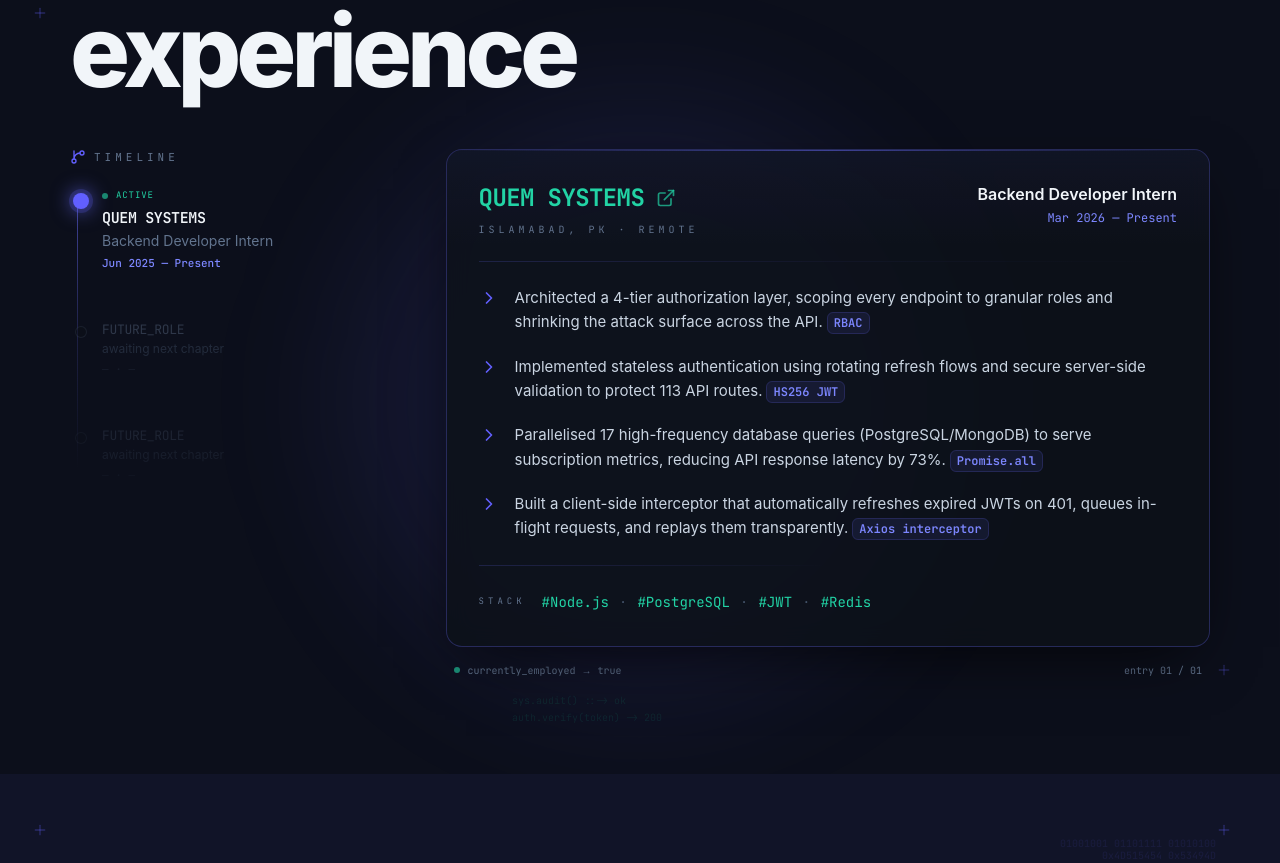
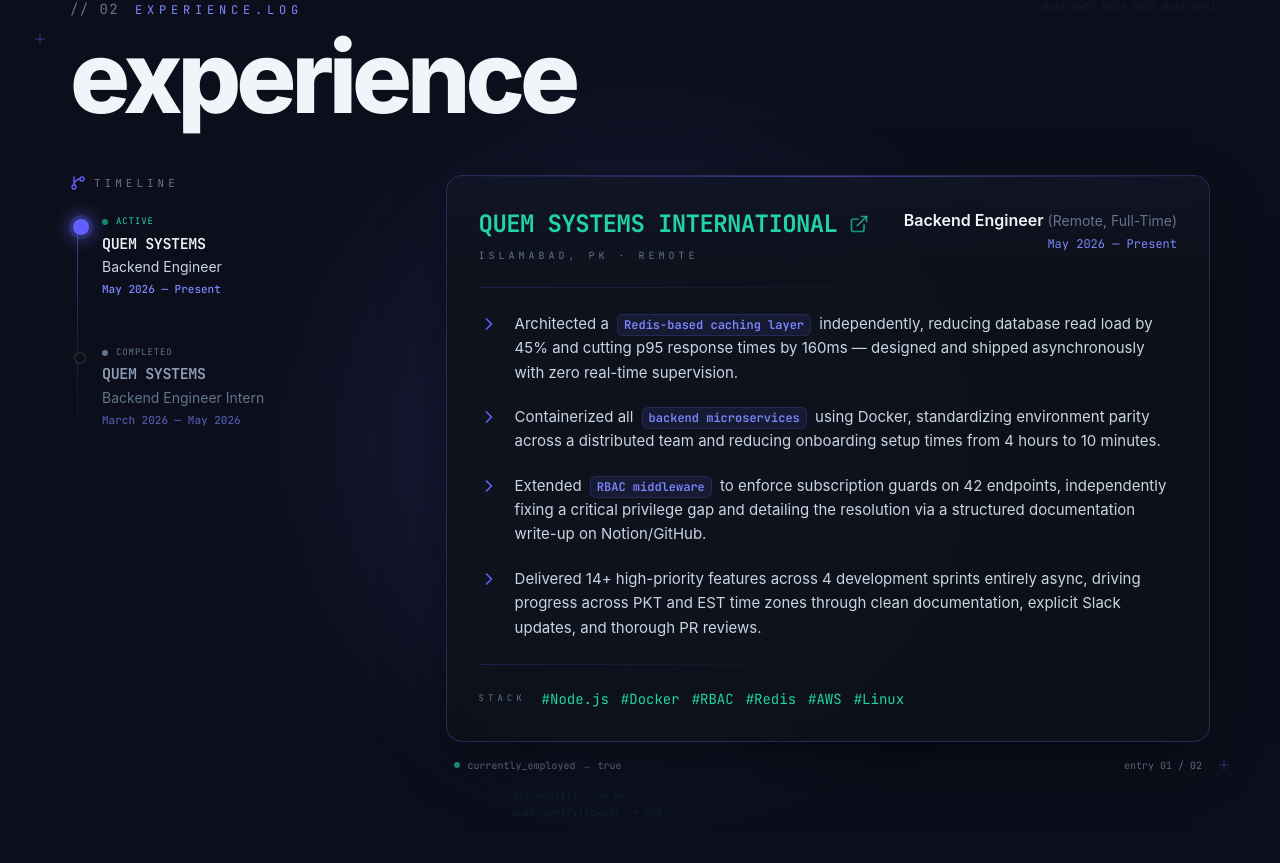
Before and after one commit to KhawajaFashi/Portfolio-Website, a Next.js app: page / in a window 1280 px wide. Shown: the part 1930-2793 px from the top of the page. Built offline with nearby package versions, Linux system fonts and the light colour scheme.

Commit message:
feat: implement hero section, experience and footer components, contact API route, and update resume file

```diff
--- a/package.json
+++ b/package.json
@@ -13,6 +13,7 @@
     "framer-motion": "^12.40.0",
     "lucide-react": "^1.17.0",
     "next": "16.2.6",
+    "nodemailer": "^8.0.10",
     "postcss": "^8.5.15",
     "react": "19.2.4",
     "react-dom": "19.2.4",
@@ -20,6 +21,7 @@
   },
   "devDependencies": {
     "@types/node": "^20",
+    "@types/nodemailer": "^8.0.0",
     "@types/react": "^19",
     "@types/react-dom": "^19",
     "eslint": "^9",
--- a/src/app/_components/Experience.tsx
+++ b/src/app/_components/Experience.tsx
@@ -1,28 +1,111 @@
 "use client";
 
+import { useState } from "react";
 import { ChevronRight, ExternalLink, GitBranch, Plus } from "lucide-react";
 import Link from "next/link";
 
-const DETAILS = [
+interface DetailBullet {
+  code: string;
+  text: string;
+}
+
+interface ExperienceItem {
+  id: string;
+  company: string;
+  shortCompany: string;
+  role: string;
+  type: string;
+  period: string;
+  location: string;
+  link: string;
+  active: boolean;
+  stack: string[];
+  details: DetailBullet[];
+}
+
+const EXPERIENCES: ExperienceItem[] = [
   {
-    code: "RBAC",
-    text: "Architected a 4-tier authorization layer, scoping every endpoint to granular roles and shrinking the attack surface across the API.",
+    id: "full-time",
+    company: "QUEM SYSTEMS INTERNATIONAL",
+    shortCompany: "QUEM SYSTEMS",
+    role: "Backend Engineer",
+    type: "Remote, Full-Time",
+    period: "May 2026 — Present",
+    location: "Islamabad, PK · remote",
+    link: "https://quemsys.github.io/",
+    active: true,
+    stack: ["Node.js", "Docker", "RBAC", "Redis", "AWS", "Linux"],
+    details: [
+      {
+        code: "Redis-based caching layer",
+        text: "Architected a Redis-based caching layer independently, reducing database read load by 45% and cutting p95 response times by 160ms — designed and shipped asynchronously with zero real-time supervision."
+      },
+      {
+        code: "backend microservices",
+        text: "Containerized all backend microservices using Docker, standardizing environment parity across a distributed team and reducing onboarding setup times from 4 hours to 10 minutes."
+      },
+      {
+        code: "RBAC middleware",
+        text: "Extended RBAC middleware to enforce subscription guards on 42 endpoints, independently fixing a critical privilege gap and detailing the resolution via a structured documentation write-up on Notion/GitHub."
+      },
+      {
+        code: "async delivery",
+        text: "Delivered 14+ high-priority features across 4 development sprints entirely async, driving progress across PKT and EST time zones through clean documentation, explicit Slack updates, and thorough PR reviews."
+      }
+    ]
+  },
+  {
+    id: "intern",
+    company: "QUEM SYSTEMS INTERNATIONAL",
+    shortCompany: "QUEM SYSTEMS",
+    role: "Backend Engineer Intern",
+    type: "Remote",
+    period: "March 2026 — May 2026",
+    location: "Islamabad, PK · remote",
+    link: "https://quemsys.github.io/",
+    active: false,
+    stack: ["Prisma ORM", "MySQL", "JWT", "Promise.all", "Axios"],
+    details: [
+      {
+        code: "MySQL queries",
+        text: "Slashed backend API response time from ~450ms to under 120ms (73% reduction) by rewriting legacy N+1 MySQL queries and generating optimal composite indexes via Prisma ORM independently."
       },
       {
         code: "HS256 JWT",
-    text: "Implemented stateless authentication using rotating refresh flows and secure server-side validation to protect 113 API routes.",
+        text: "Engineered a 4-tier security framework (HS256 JWT) securing 113 routes across user, admin, and subscription roles with bulletproof cookie isolation and account-state verification."
       },
       {
         code: "Promise.all",
-    text: "Parallelised 17 high-frequency database queries (PostgreSQL/MongoDB) to serve subscription metrics, reducing API response latency by 73%.",
+        text: "Accelerated admin dashboard workflows by batching 17 queries via Promise.all, mitigating UI blocking to render user metrics and multi-platform social data in one unified network round-trip."
       },
       {
         code: "Axios interceptor",
-    text: "Built a client-side interceptor that automatically refreshes expired JWTs on 401, queues in-flight requests, and replays them transparently.",
-  },
+        text: "Implemented an Axios interceptor managing silent JWT rotation; self-documented the architecture to enable seamless async integration for frontend developers without needing synchronous meetings."
+      }
+    ]
+  }
 ];
 
 export default function Experience() {
+  const [selectedId, setSelectedId] = useState<string>("full-time");
+
+  const selectedExp = EXPERIENCES.find((exp) => exp.id === selectedId) || EXPERIENCES[0];
+
+  // Helper function to render text with specific code segments formatted beautifully
+  const renderHighlightedText = (text: string, code: string) => {
+    const parts = text.split(code);
+    if (parts.length <= 1) return <span>{text}</span>;
+    return (
+      <>
+        {parts[0]}
+        <code className="font-mono rounded-md bg-indigo-500/10 text-indigo-400 text-xs border border-indigo-500/20 px-1.5 py-0.5 mx-1 font-semibold">
+          {code}
+        </code>
+        {parts[1]}
+      </>
+    );
+  };
+
   return (
     <section
       id="experience"
@@ -84,83 +167,75 @@ export default function Experience() {
             <div className="relative pl-8">
               <div className="bg-gradient-to-b from-[#6366F1]/60 via-[#6366F1]/20 to-transparent absolute left-[7px] top-2 bottom-4 w-px" />
 
-              {/* Active Role */}
-              <div className="relative mb-12">
-                <div className="size-4 ring-4 ring-indigo-500/20 shadow-[0_0_18px_4px_rgba(99,102,241,0.55)] rounded-full bg-indigo-500 absolute -left-[29px] top-1" />
+              {/* Dynamic Experience Selector Items */}
+              {EXPERIENCES.map((exp) => {
+                const isSelected = exp.id === selectedId;
+                return (
+                  <button
+                    key={exp.id}
+                    onClick={() => setSelectedId(exp.id)}
+                    className="relative mb-12 flex flex-col text-left group w-full cursor-pointer focus:outline-none transition-all duration-300"
+                  >
+                    {/* Selected Status Glowing Bullet */}
+                    {isSelected ? (
+                      <div className="size-4 ring-4 ring-indigo-500/20 shadow-[0_0_18px_4px_rgba(99,102,241,0.55)] rounded-full bg-indigo-500 absolute -left-[29px] top-1 transition-all duration-300" />
+                    ) : (
+                      <div className="size-3 rounded-full bg-[#0D1117] border border-slate-500/40 absolute -left-[28px] top-1.5 group-hover:border-indigo-500/60 transition-all duration-300" />
+                    )}
+
+                    {/* Indicator badge */}
                     <div className="flex mb-1 items-center gap-2">
-                  <span className="size-1.5 animate-pulse rounded-full bg-[#22D3A5]" />
-                  <span className="font-mono uppercase text-[#22D3A5] text-[9px] tracking-widest">
-                    active
+                      <span className={`size-1.5 rounded-full ${exp.active ? "bg-[#22D3A5] animate-pulse" : "bg-slate-500"}`} />
+                      <span className={`font-mono uppercase text-[9px] tracking-widest ${exp.active ? "text-[#22D3A5]" : "text-slate-500"}`}>
+                        {exp.active ? "active" : "completed"}
                       </span>
                     </div>
-                <div className="font-mono font-semibold text-slate-100 text-[15px] tracking-tight">
-                  QUEM SYSTEMS
+
+                    {/* Company and Role Details */}
+                    <div className={`font-mono font-semibold text-[15px] tracking-tight transition-colors duration-300 ${isSelected ? "text-slate-100" : "text-slate-400 group-hover:text-slate-200"}`}>
+                      {exp.shortCompany}
                     </div>
-                <div className="text-slate-500 text-sm leading-5 mt-0.5">
-                  Backend Developer Intern
+                    <div className={`text-sm leading-5 mt-0.5 transition-colors duration-300 ${isSelected ? "text-slate-300" : "text-slate-500 group-hover:text-slate-400"}`}>
+                      {exp.role}
                     </div>
-                <div className="font-mono text-indigo-400 text-[11px] mt-1 font-medium">
-                  Jun 2025 — Present
+                    <div className={`font-mono text-[11px] mt-1 font-medium transition-colors duration-300 ${isSelected ? "text-indigo-400" : "text-indigo-400/60 group-hover:text-indigo-400"}`}>
+                      {exp.period}
                     </div>
-              </div>
-
-              {/* Placeholders */}
-              <div className="relative opacity-40 mb-12">
-                <div className="size-3 rounded-full bg-[#0D1117] border border-slate-500/40 absolute -left-[27px] top-1.5" />
-                <div className="font-mono text-slate-500 text-[13px] tracking-tight">
-                  FUTURE_ROLE
-                </div>
-                <div className="text-slate-600 text-xs leading-4 mt-0.5">
-                  awaiting next chapter
-                </div>
-                <div className="font-mono text-slate-600/50 text-[11px] mt-1">
-                  — · —
-                </div>
-              </div>
-
-              <div className="relative opacity-20">
-                <div className="size-3 rounded-full bg-[#0D1117] border border-slate-500/40 absolute -left-[27px] top-1.5" />
-                <div className="font-mono text-slate-500 text-[13px] tracking-tight">
-                  FUTURE_ROLE
-                </div>
-                <div className="text-slate-600 text-xs leading-4 mt-0.5">
-                  awaiting next chapter
-                </div>
-                <div className="font-mono text-slate-600/50 text-[11px] mt-1">
-                  — · —
-                </div>
-              </div>
+                  </button>
+                );
+              })}
             </div>
           </div>
 
           {/* Details Column */}
           <div className="w-full lg:w-[70%]">
-            <div className="relative shadow-[0_20px_60px_-20px_rgba(0,0,0,0.8)] rounded-2xl bg-[#0D1117]/80 backdrop-blur-md border border-indigo-500/30 overflow-hidden">
+            <div className="relative shadow-[0_20px_60px_-20px_rgba(0,0,0,0.8)] rounded-2xl bg-[#0D1117]/80 backdrop-blur-md border border-indigo-500/30 overflow-hidden min-h-[460px] flex flex-col justify-between">
               <div className="bg-gradient-to-r from-transparent via-[#6366F1]/60 to-transparent absolute inset-x-0 top-0 h-px" />
               <div className="bg-gradient-to-b from-[#6366F1]/[0.06] to-transparent pointer-events-none absolute inset-x-0 top-0 h-24" />
 
-              <div className="relative bg-gray-900/10 p-6 sm:p-8">
+              <div className="relative bg-gray-900/10 p-6 sm:p-8 flex-1 flex flex-col justify-between">
+                <div>
                   {/* Header block inside card */}
                   <div className="flex flex-col sm:flex-row justify-between items-start gap-4 sm:gap-6">
                     <div>
                       <div className="flex items-center gap-3">
                         <span className="font-mono font-bold uppercase text-[#22D3A5] text-xl sm:text-2xl tracking-tight flex items-center gap-1.5">
-                        QUEM SYSTEMS
+                          {selectedExp.company}
                         </span>
-                      <Link href="https://quemsys.github.io/" about="_blank">
-                        <ExternalLink className="size-5 text-[#22D3A5]/70 shrink-0" />
+                        <Link href={selectedExp.link} target="_blank" rel="noopener noreferrer">
+                          <ExternalLink className="size-5 text-[#22D3A5]/70 hover:text-[#22D3A5] shrink-0 transition-colors" />
                         </Link>
                       </div>
                       <div className="font-mono uppercase text-slate-500 text-[10px] tracking-[4px] mt-2">
-                      Islamabad, PK · remote
+                        {selectedExp.location}
                       </div>
                     </div>
                     <div className="text-left sm:text-right">
                       <div className="font-semibold text-slate-100 text-sm sm:text-base">
-                      Backend Developer Intern
+                        {selectedExp.role} <span className="text-slate-500 text-xs sm:text-sm font-normal">({selectedExp.type})</span>
                       </div>
                       <div className="font-mono text-indigo-400 text-xs mt-1">
-                      Mar 2026 — Present
+                        {selectedExp.period}
                       </div>
                     </div>
                   </div>
@@ -169,20 +244,18 @@ export default function Experience() {
 
                   {/* Bullets content */}
                   <div className="flex flex-col gap-5">
-                  {DETAILS.map((item, i) => (
+                    {selectedExp.details.map((item, i) => (
                       <div key={i} className="flex items-start gap-3 sm:gap-4 group">
                         <ChevronRight className="size-5 shrink-0 text-indigo-500 mt-0.5 group-hover:translate-x-0.5 transition-transform" />
                         <p className="leading-relaxed text-slate-300 text-sm sm:text-[15px]">
-                        {item.text.split(item.code)[0]}
-                        <code className="font-mono rounded-md bg-indigo-500/10 text-indigo-400 text-xs border border-indigo-500/20 px-1.5 py-0.5 mx-1 font-semibold">
-                          {item.code}
-                        </code>
-                        {item.text.split(item.code)[1]}
+                          {renderHighlightedText(item.text, item.code)}
                         </p>
                       </div>
                     ))}
                   </div>
+                </div>
 
+                <div>
                   <div className="bg-gradient-to-r from-[#6366F1]/20 via-transparent to-transparent my-6 h-px" />
 
                   {/* Footer Tech stack tags */}
@@ -190,21 +263,15 @@ export default function Experience() {
                     <span className="font-mono uppercase text-slate-500 text-[9px] tracking-[4px] mr-1">
                       stack
                     </span>
+                    {selectedExp.stack.map((tech) => (
+                      <div key={tech} className="flex items-center gap-2.5 sm:gap-3">
                         <span className="font-mono text-[#22D3A5] text-xs sm:text-sm">
-                    #Node.js
+                          #{tech}
                         </span>
-                  <span className="text-slate-600">·</span>
-                  <span className="font-mono text-[#22D3A5] text-xs sm:text-sm">
-                    #PostgreSQL
-                  </span>
-                  <span className="text-slate-600">·</span>
-                  <span className="font-mono text-[#22D3A5] text-xs sm:text-sm">
-                    #JWT
-                  </span>
-                  <span className="text-slate-600">·</span>
-                  <span className="font-mono text-[#22D3A5] text-xs sm:text-sm">
-                    #Redis
-                  </span>
+                        <span className="text-slate-700 last:hidden">·</span>
+                      </div>
+                    ))}
+                  </div>
                 </div>
               </div>
             </div>
@@ -213,9 +280,9 @@ export default function Experience() {
             <div className="font-mono text-slate-500 text-[10px] flex mt-4 justify-between items-center px-2">
               <span className="flex items-center gap-2">
                 <span className="size-1.5 animate-pulse rounded-full bg-[#22D3A5]" />
-                currently_employed → true
+                currently_employed → {selectedExp.active ? "true" : "false"}
               </span>
-              <span>entry 01 / 01</span>
+              <span>entry {selectedId === "full-time" ? "01" : "02"} / 02</span>
             </div>
           </div>
 
--- a/src/app/_components/Hero.tsx
+++ b/src/app/_components/Hero.tsx
@@ -91,7 +91,7 @@ export default function Hero() {
 
           {/* Bio text */}
           <p className="max-w-xl leading-relaxed text-slate-400 text-sm sm:text-base mt-6">
-            I build resilient backend systems where performance and security aren't afterthoughts — they're the foundation. Node.js and Python backend developer with a cybersecurity foundation. Shipped JWT/RBAC authentication cutting API latency by 73%, and protecting 113 API routes at Quem Systems.
+            I build resilient backend systems where performance and security aren't afterthoughts — they're the foundation. Backend Engineer with 2+ years of hands-on experience in Node.js, Python, and PostgreSQL, operating with full autonomy across remote and asynchronous environments. Shipped secure JWT/RBAC frameworks, built live ML threat pipelines, and cut API latency by 73% with zero micro-management.
           </p>
 
           {/* CTA Actions */}
--- /dev/null
+++ b/src/app/api/contact/route.ts
@@ -0,0 +1,68 @@
+import { NextResponse } from "next/server";
+import nodemailer from "nodemailer";
+
+export async function POST(req: Request) {
+  try {
+    const { name, email, message } = await req.json();
+
+    if (!name || !email || !message) {
+      return NextResponse.json({ error: "Missing required fields" }, { status: 400 });
+    }
+
+    // Configure SMTP transport
+    const transporter = nodemailer.createTransport({
+      host: process.env.SMTP_HOST || "smtp.gmail.com",
+      port: parseInt(process.env.SMTP_PORT || "465"),
+      secure: process.env.SMTP_PORT === "465" || !process.env.SMTP_PORT, // default to secure for 465
+      auth: {
+        user: process.env.SMTP_USER,
+        pass: process.env.SMTP_PASS,
+      },
+    });
+
+    // Premium high-tech styled HTML email template
+    const htmlContent = `
+      <div style="background-color: #080B12; color: #f1f5f9; font-family: 'Courier New', Courier, monospace; padding: 32px; border-radius: 12px; border: 1px solid rgba(99, 102, 241, 0.2); max-width: 600px; margin: 0 auto; box-shadow: 0 4px 30px rgba(0, 0, 0, 0.5);">
+        <!-- Header -->
+        <div style="border-bottom: 1px solid rgba(99, 102, 241, 0.15); padding-bottom: 16px; margin-bottom: 24px;">
+          <span style="color: #22D3A5; font-size: 10px; font-weight: bold; letter-spacing: 2px; text-transform: uppercase;">// Incoming Transmission</span>
+          <h2 style="margin: 8px 0 0 0; color: #f1f5f9; font-size: 20px; font-weight: 800;">New Contact Form Message</h2>
+        </div>
+
+        <!-- Sender Meta Data -->
+        <table style="width: 100%; font-size: 13px; margin-bottom: 24px; border-collapse: collapse; text-align: left;">
+          <tr style="border-bottom: 1px solid rgba(255, 255, 255, 0.05);">
+            <td style="padding: 10px 0; color: #64748b; width: 80px;">Name</td>
+            <td style="padding: 10px 0; color: #22D3A5; font-weight: bold;">${name}</td>
+          </tr>
+          <tr style="border-bottom: 1px solid rgba(255, 255, 255, 0.05);">
+            <td style="padding: 10px 0; color: #64748b;">Email</td>
+            <td style="padding: 10px 0; color: #6366F1; font-weight: bold;"><a href="mailto:${email}" style="color: #6366F1; text-decoration: none;">${email}</a></td>
+          </tr>
+        </table>
+
+        <!-- Message Body -->
+        <div style="background-color: #0D1117; border: 1px solid rgba(99, 102, 241, 0.1); border-radius: 8px; padding: 20px; font-size: 14px; line-height: 1.6; color: #cbd5e1; margin-bottom: 24px; white-space: pre-wrap;">${message}</div>
+
+        <!-- Footer -->
+        <div style="text-align: center; border-top: 1px solid rgba(99, 102, 241, 0.1); padding-top: 16px; font-size: 10px; color: #64748b;">
+          This transmission was routed securely via your Portfolio Website Contact Form.
+        </div>
+      </div>
+    `;
+
+    await transporter.sendMail({
+      from: `"${name}" <${process.env.SMTP_USER}>`,
+      to: process.env.CONTACT_RECEIVER_EMAIL || process.env.SMTP_USER,
+      replyTo: email,
+      subject: `Portfolio Message from ${name}`,
+      text: `Name: ${name}\nEmail: ${email}\n\nMessage:\n${message}`,
+      html: htmlContent,
+    });
+
+    return NextResponse.json({ success: true });
+  } catch (error: any) {
+    console.error("Nodemailer error:", error);
+    return NextResponse.json({ error: "Failed to transmit message: " + error.message }, { status: 500 });
+  }
+}
```
Also changed, not shown: src/app/_components/Footer.tsx (+56 -9 lines), 2 other files (tests, documents, lock files or other folders). Lines whose indentation alone changed are shown as unchanged.
